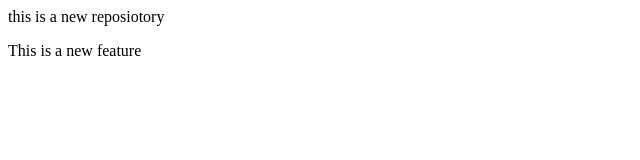
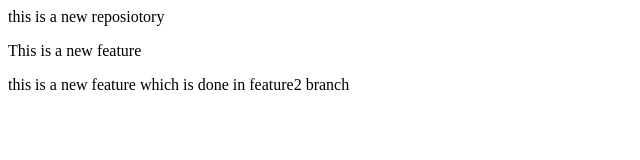
Before and after one commit to mrverma441/learningGitSubfolder, a plain HTML site: page index.html in a window 1280 px wide. Shown: the whole page, without its empty margins (0-640 px from the left). Drawn offline with Linux system fonts and the light colour scheme.

Commit message:
commit for feature2 branch

```diff
--- a/index.html
+++ b/index.html
@@ -1,2 +1,3 @@
 <p>this is a new reposiotory</p>
 <p>This is a new feature</p>
+<p>this is a new feature which is done in feature2 branch</p>
```
